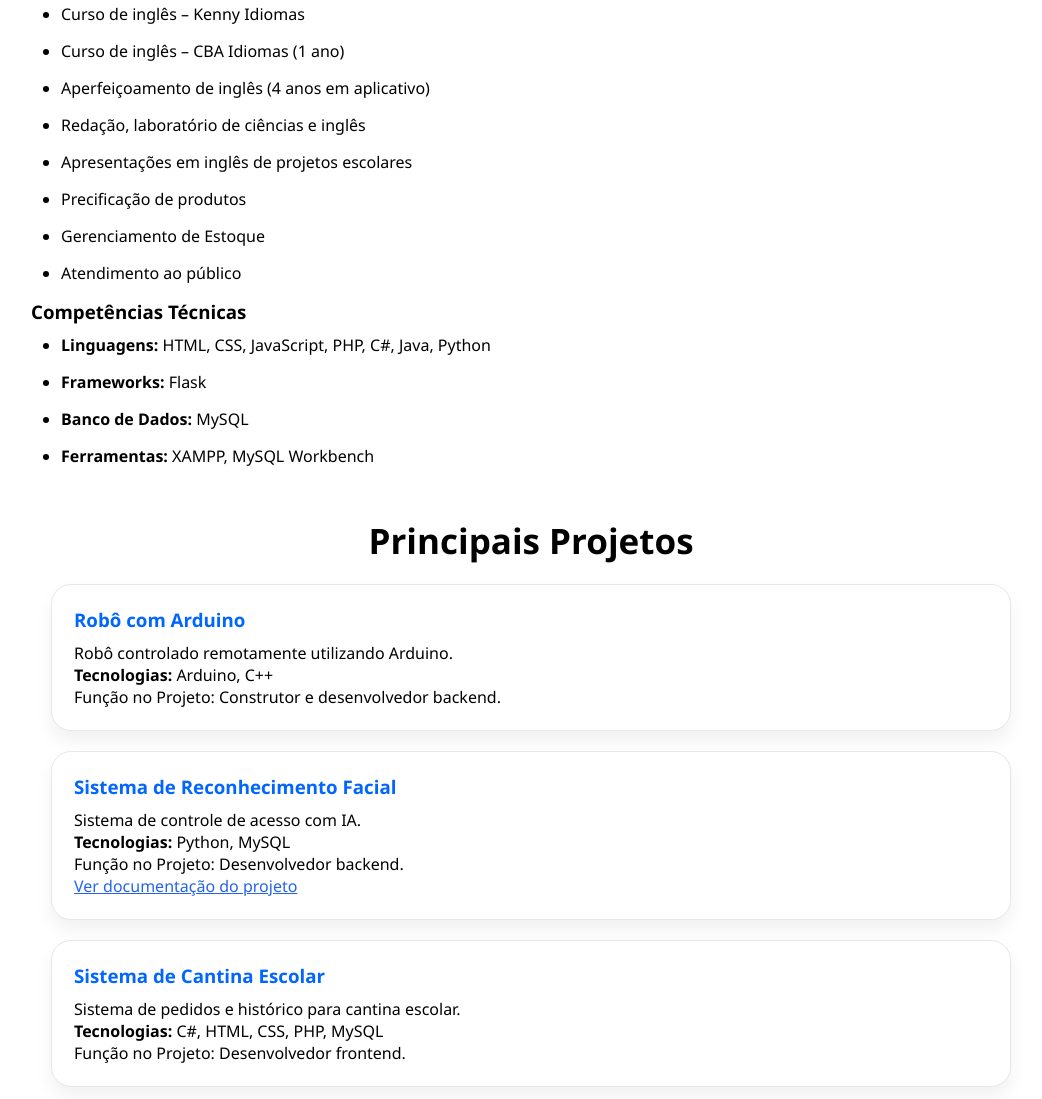
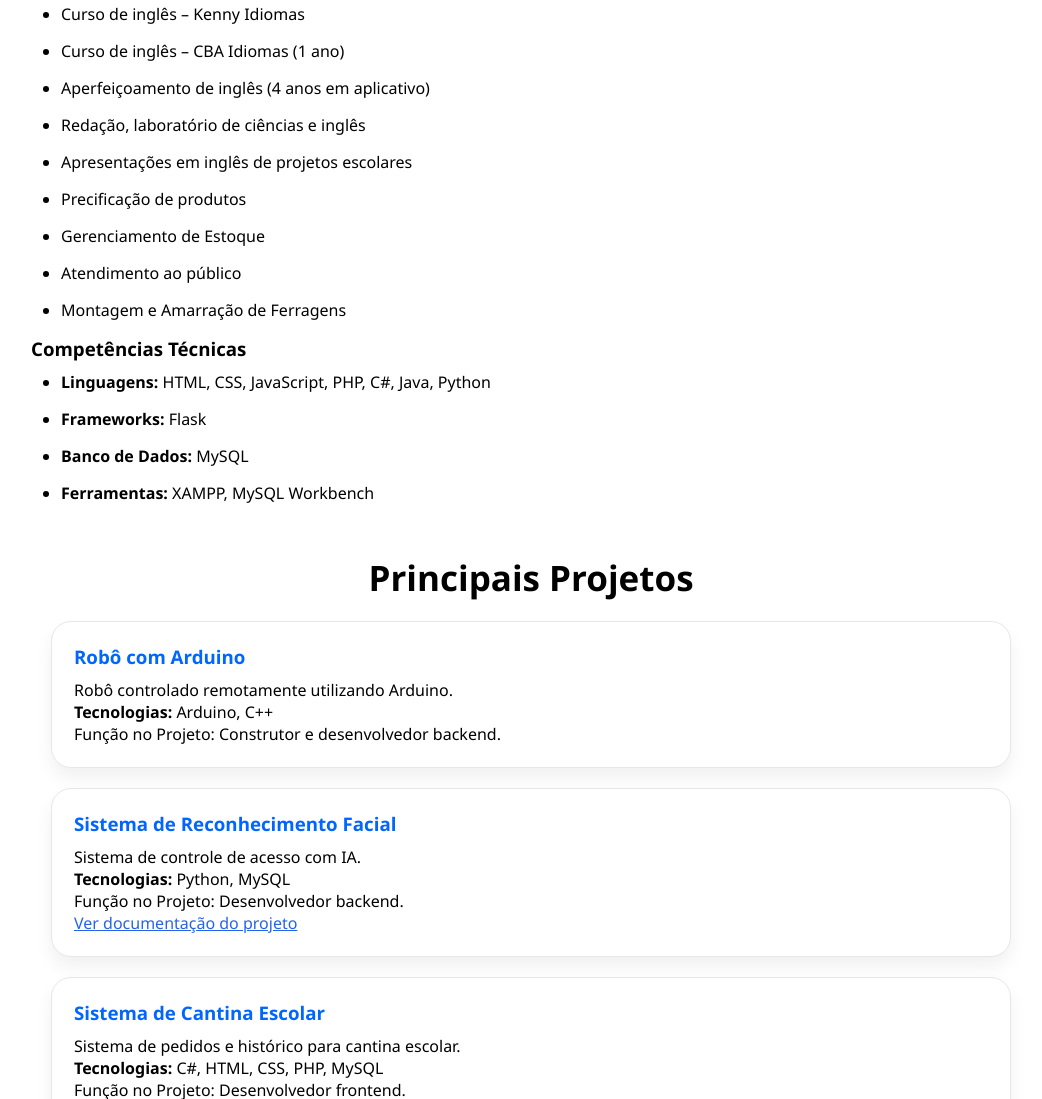
Before and after one commit to matheushfsi/matheushfsi.github.io, a plain HTML site: page index.html in a window 1280 px wide. Shown: the part 742-1841 px from the top of the page, without its empty margins (109-1151 px from the left). Drawn offline with Linux system fonts and the light colour scheme.

Commit message:
Add 'Montagem e Amarração de Ferragens' to list

```diff
--- a/index.html
+++ b/index.html
@@ -49,6 +49,7 @@
         <li>Precificação de produtos</li>
         <li>Gerenciamento de Estoque</li>
         <li>Atendimento ao público</li>
+        <li>Montagem e Amarração de Ferragens</li>
     </ul>
 
     <h3>Competências Técnicas</h3>
```
